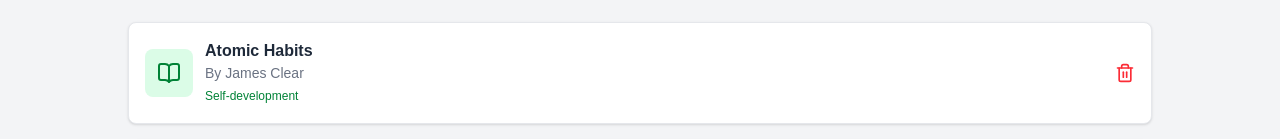
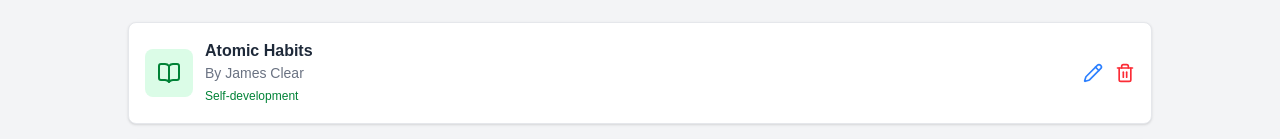
Before and after one commit to farhia32/mybookshelf, a React (Vite) app: page / in a window 1280 px wide. Shown: the part 646-785 px from the top of the page. Built offline with nearby package versions, Linux system fonts and the light colour scheme.

Commit message:
Add book editing functionality

```diff
--- a/src/App.jsx
+++ b/src/App.jsx
@@ -3,11 +3,15 @@ import Header from "./components/Header";
 import BookList from "./components/BookList";
 import AddBook from "./components/AddBook";
 import SearchBar from "./components/SearchBar.jsx";
+import EditBook from "./components/EditBook";
 
 function App() {
   const [searchTerm, setSearchTerm] = useState("");
 
   // 1.Books state
+
+  const [editingBook, setEditingBook] = useState(null);
+
   const [books, setBooks] = useState([
     {
       id: 1,
@@ -41,7 +45,30 @@ function App() {
     );
   }
 
-   const filteredBooks = books.filter((book) => {
+
+// 2. Delete Function
+
+  function handleAddBook(newBook) {
+    setBooks((previousBooks) => [...previousBooks, newBook]);
+  }
+
+// 3. Edit Function
+function handleEdit(book) {
+  setEditingBook(book);
+}
+
+ // Save updated book information
+  function handleUpdateBook(updatedBook) {
+    setBooks((previousBooks) =>
+      previousBooks.map((book) =>
+        book.id === updatedBook.id ? updatedBook : book
+      )
+    );
+
+    setEditingBook(null);
+  }
+
+ const filteredBooks = books.filter((book) => {
     return (
       book.title.toLowerCase().includes(searchTerm.toLowerCase()) ||
       book.author.toLowerCase().includes(searchTerm.toLowerCase()) ||
@@ -49,13 +76,7 @@ function App() {
     );
   });
 
-// 2. Delete Function
-
-  function handleAddBook(newBook) {
-    setBooks((previousBooks) => [...previousBooks, newBook]);
-  }
-
-// 3.Display Components
+// 4.Display Components
 
   return (
     <div className="min-h-screen bg-gray-100 p-6">
@@ -64,12 +85,14 @@ function App() {
       <main className="max-w-5xl mx-auto mt-8 space-y-6">
         <AddBook onAddBook={handleAddBook} />
 
+ {editingBook && ( <EditBook book={editingBook} onUpdateBook={handleUpdateBook} onCancel={() => setEditingBook(null)}/> )}
+
         <SearchBar
           searchTerm={searchTerm}
           setSearchTerm={setSearchTerm}
         />
 
-        <BookList books={filteredBooks} onDelete={handleDelete} />
+        <BookList books={filteredBooks} onDelete={handleDelete}  onEdit={handleEdit}/>
       </main>
     </div>
   );
--- a/src/components/BookItem.jsx
+++ b/src/components/BookItem.jsx
@@ -1,6 +1,6 @@
-import { BookOpen, Trash2 } from "lucide-react";
+import { BookOpen, Trash2, Pencil } from "lucide-react";
 
-function BookItem({ book, onDelete }) {
+function BookItem({ book, onDelete, onEdit }) {
   return (
     <div className="flex items-center justify-between bg-white p-4 rounded-lg shadow-sm border border-gray-200">
 
@@ -26,7 +26,17 @@ function BookItem({ book, onDelete }) {
             {book.category}
           </span>
         </div>
-      </div>
+        </div>
+
+      <div className="flex items-center gap-3">
+{/*Edit Button*/}
+<button
+  onClick={() => onEdit(book)}
+  className="text-blue-500 hover:text-blue-700 transition"
+  aria-label={`Edit ${book.title}`}
+>
+  <Pencil size={20} />
+</button>
 
       {/* Delete button */}
       <button
@@ -38,6 +48,8 @@ function BookItem({ book, onDelete }) {
       </button>
 
     </div>
+</div>
+
   );
 }
 
--- a/src/components/BookList.jsx
+++ b/src/components/BookList.jsx
@@ -1,9 +1,9 @@
 import BookItem from "./BookItem";
 
-function BookList({ books, onDelete }) {
+function BookList({ books, onDelete, onEdit }) {
   return (
     <div className="space-y-4">
-{books.map((book) => (<BookItem key={book.id} book={book}  onDelete={onDelete}/>
+{books.map((book) => (<BookItem key={book.id} book={book}  onDelete={onDelete} onEdit={onEdit}/>
 ))}
     </div>
   );
--- /dev/null
+++ b/src/components/EditBook.jsx
@@ -0,0 +1,43 @@
+import { useState } from "react";
+
+function EditBook({ book, onUpdateBook, onCancel }) {
+  const [title, setTitle] = useState(book.title);
+  const [author, setAuthor] = useState(book.author);
+  const [category, setCategory] = useState(book.category);
+
+  function handleSubmit(e) {
+    e.preventDefault();
+
+    if (!title.trim() || !author.trim() || !category.trim()) {
+      alert("Please fill in all fields.");
+      return;
+    }
+
+    const updatedBook = { ...book, title: title.trim(), author: author.trim(),  category: category.trim(),
+    };
+
+    onUpdateBook(updatedBook);
+  }
+
+  return (
+    <div className="bg-white p-6 rounded-lg shadow-sm border border-gray-200">
+      <h2 className="text-xl font-bold mb-4">Edit Book</h2>
+
+      <form onSubmit={handleSubmit} className="space-y-4">
+        <input type="text"  value={title} onChange={(e) => setTitle(e.target.value)} placeholder="Book title" className="w-full border rounded-lg p-2" />
+
+        <input type="text" value={author} onChange={(e) => setAuthor(e.target.value)} placeholder="Author"  className="w-full border rounded-lg p-2"/>
+
+        <input type="text" value={category} onChange={(e) => setCategory(e.target.value)} placeholder="Category"  className="w-full border rounded-lg p-2"/>
+
+        <div className="flex gap-3">
+          <button type="submit" className="bg-green-600 text-white px-4 py-2 rounded-lg hover:bg-green-700"> Save Changes </button>
+
+          <button type="button" onClick={onCancel} className="bg-gray-200 text-gray-700 px-4 py-2 rounded-lg hover:bg-gray-300">Cancel </button>
+        </div>
+      </form>
+    </div>
+  );
+}
+
+export default EditBook;
```
